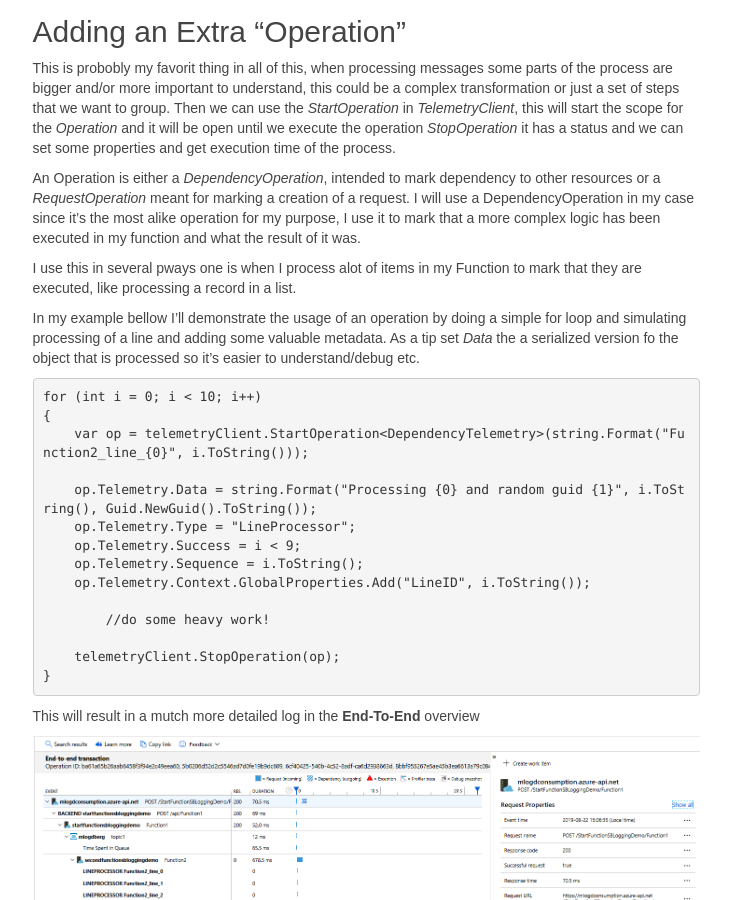
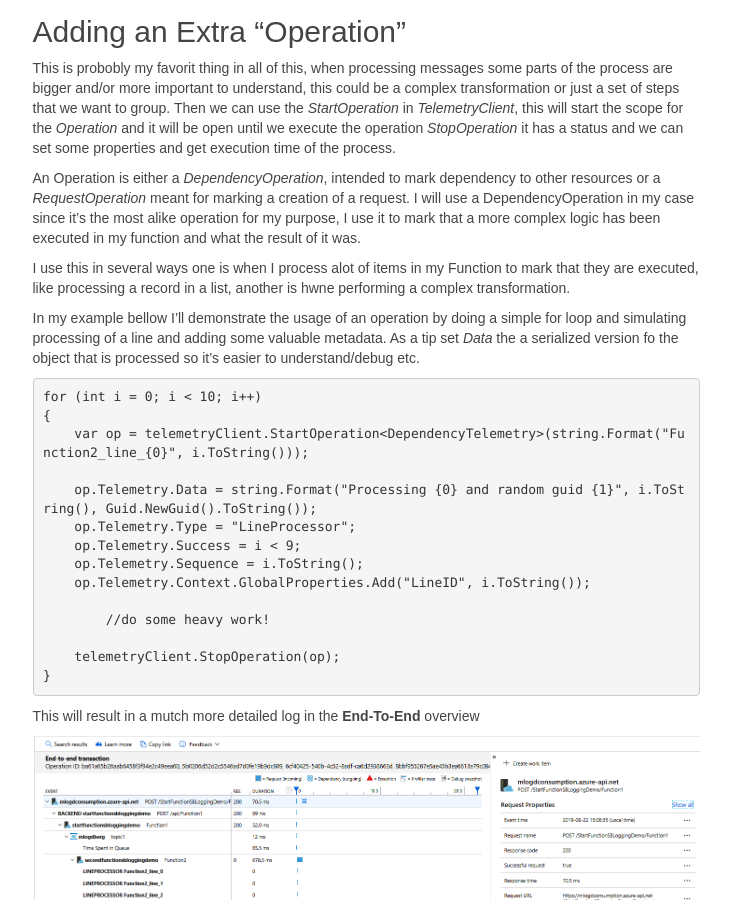
Before and after one commit to MLogdberg/mlogdberg.github.io, a Jekyll site: the page built from _posts/2019-08-23-Function and Application Insight part 2.md, in a window 1280 px wide and 900 px high, scrolled down 2769 px. Shown: the whole window, without its empty margins (230-961 px from the left). Built offline with Jekyll 4.4.1, drawn with Linux system fonts in a browser that asks for light colours; nearby versions of some CDN libraries; some web fonts are replaced; comment, search, counter and statistics services are not loaded.

Commit message:
fixed error

```diff
--- a/_posts/2019-08-23-Function and Application Insight part 2.md
+++ b/_posts/2019-08-23-Function and Application Insight part 2.md
@@ -83,7 +83,7 @@ Then we can use the *StartOperation* in *TelemetryClient*, this will start the s
 An Operation is either a *DependencyOperation*, intended to mark dependency to other resources or a *RequestOperation* meant for marking a creation of a request.
 I will use a DependencyOperation in my case since it's the most alike operation for my purpose, I use it to mark that a more complex logic has been executed in my function and what the result of it was.
 
-I use this in several pways one is when I process alot of items in my Function to mark that they are executed, like processing a record in a list.
+I use this in several ways one is when I process alot of items in my Function to mark that they are executed, like processing a record in a list, another is hwne performing a complex transformation.
 
 In my example bellow I'll demonstrate the usage of an operation by doing a simple for loop and simulating processing of a line and adding some valuable metadata. As a tip set *Data* the a serialized version fo the object that is processed so it's easier to understand/debug etc.
 
```
